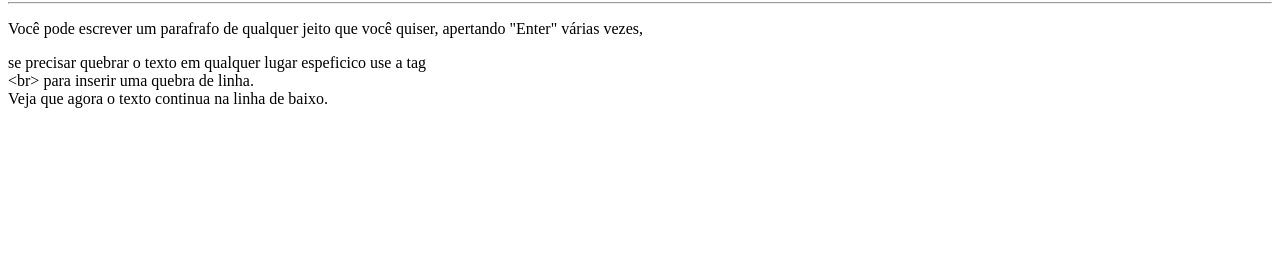
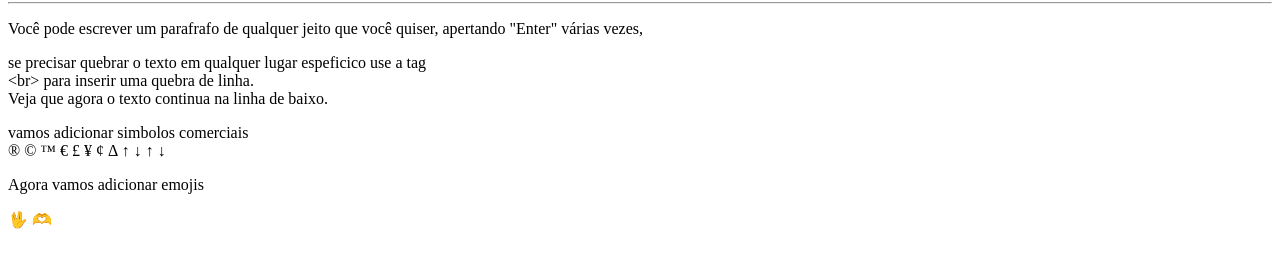
Before and after one commit to joaozin95/estudos-html-css-curso-em-video, a plain HTML site: page exercicios/ex002/index.html in a window 1280 px wide. Shown: the part 78-346 px from the top of the page. Drawn offline with Linux system fonts and the light colour scheme.

Commit message:
estudo de paragrafos e emojis

```diff
--- a/exercicios/ex002/index.html
+++ b/exercicios/ex002/index.html
@@ -8,14 +8,25 @@
 <body>
     <h1>Parágrafos e quebras de linha</h1>
     <hr>
+
     <p>Você pode escrever um
         parafrafo de qualquer jeito
         que você quiser,
         apertando "Enter" várias vezes,
     </p>
+
     <p> se precisar quebrar o  texto em qualquer lugar espeficico
-        use a tag <br> &lt;br&gt; para inserir uma quebra de linha.
+        use a tag <br> &lt;br&gt; para inserir uma quebra de linha. <!--LESS THAN / GREATER THAN -->
         <br> Veja que agora o texto continua na linha de baixo.
     </p>
+
+    <p> vamos adicionar simbolos comerciais
+        <br> &reg; &copy; &trade; &euro; &pound; &yen; &cent; &Delta; &uparrow; &downarrow; &uarr; &darr;
+    </p>
+
+    <p>Agora vamos adicionar emojis</p> <!--acesse o site emojipedia e ache os codigos dos emojis-->
+    &#x1F596; &#x1FAF6;
+
+
 </body>
 </html>
```
